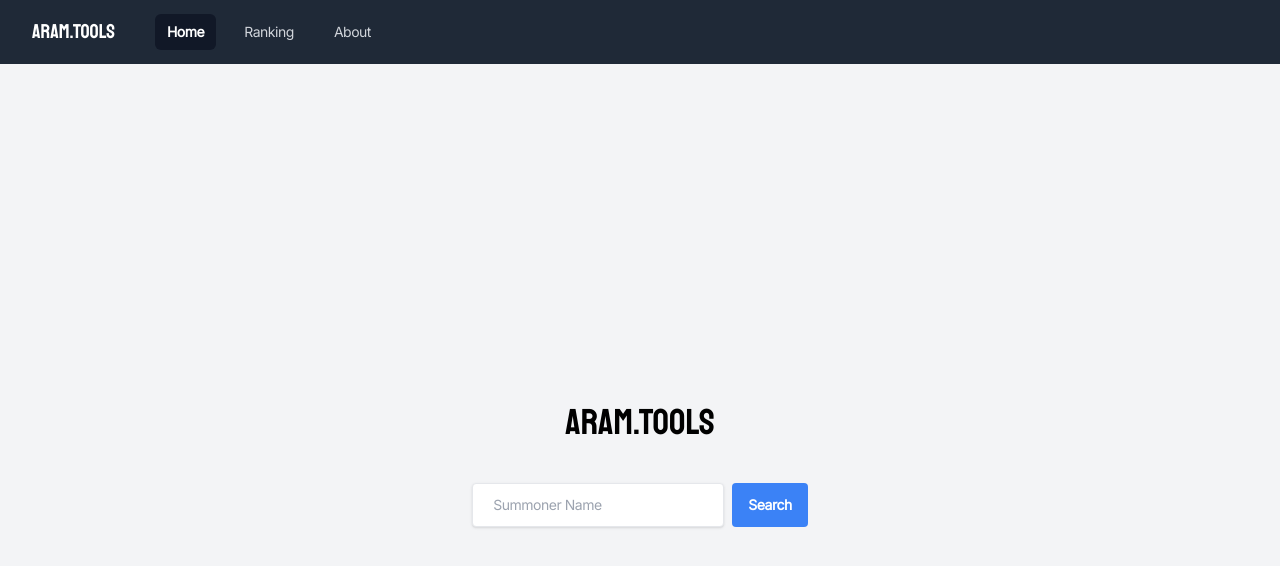
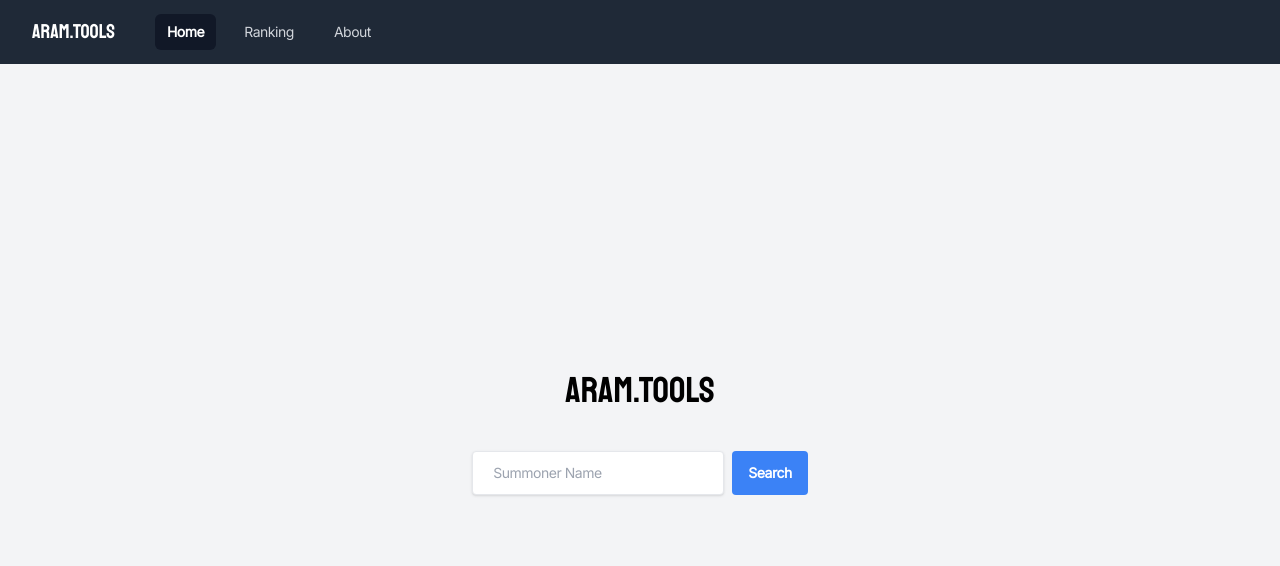
Before and after one commit to Hintful/aram.tools, a React (Vite) app in the folder app/: page / in a window 1280 px wide. Shown: the top 566 px of the page. Built offline with nearby package versions, Linux system fonts and the light colour scheme.

Commit message:
Fix page height going over 100vh

```diff
--- a/app/src/components/App.jsx
+++ b/app/src/components/App.jsx
@@ -9,7 +9,7 @@ import Profile from "./content/Profile";
 function App() {
   let location = useLocation();
   return (
-    <div className="App">
+    <div className="flex flex-col h-screen">
       <Navbar location={location.pathname} />
       <Routes>
         <Route path="/" element={<Home />} />
--- a/app/src/components/content/Home.jsx
+++ b/app/src/components/content/Home.jsx
@@ -8,7 +8,7 @@ function Home() {
 
   return (
     <div className="h-screen flex">
-      <div className="m-auto Inter text-sm">
+      <div className="m-auto flex-grow Inter text-sm">
         {/* Logo */}
         <div className="mb-10 text-center text-4xl undrag">
           <text className="Staatliches">ARAM.TOOLS</text>
```
